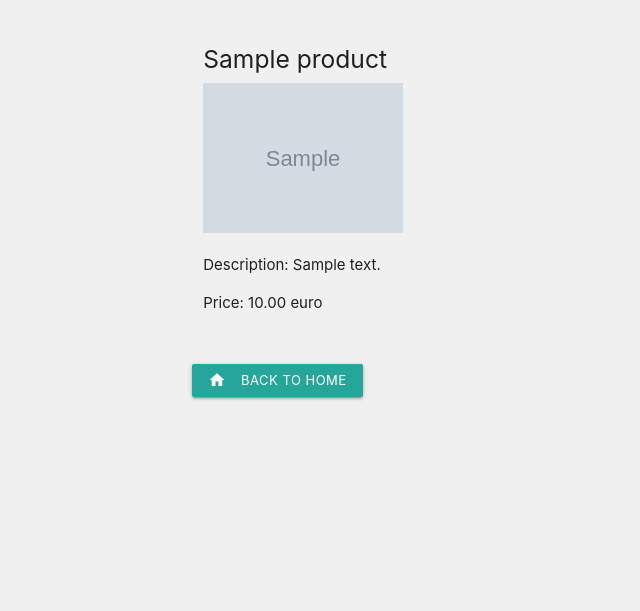
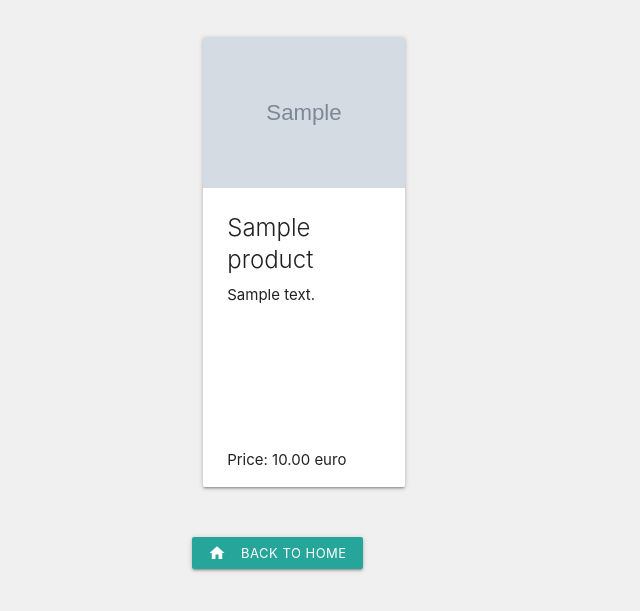
Before and after one commit to faithy80/fsd-project, a Django app: page /shop/ in a window 1280 px wide. Shown: the part 125-736 px from the top of the page, without its empty margins (0-640 px from the left). Run offline with Django 3.2, Linux system fonts and the light colour scheme; tables that the repository leaves empty hold one stand-in row (values such as "Sample post"); grey boxes marked "Sample" are stand-in pictures.

Commit message:
Card added to the shop and admin list product templates.

```diff
--- a/shop/templates/shop.html
+++ b/shop/templates/shop.html
@@ -12,19 +12,25 @@
     {% for item in product_list %}
 
     <div class="col s12 m6 l4 xl3">
-        <h5>
-            {{item.product_name}}
-        </h5>
+        <div class="card card-custom">
+            <div class="card-image">
+                <img src="{{item.product_image.url}}">
+            </div>
 
-        <img class="admin-preview" src="{{item.product_image.url}}" />
+            <div class="card-content">
+                <span class="card-title">{{item.product_name}}</span>
 
-        <p>
-            Description: {{item.product_description}}
-        </p>
+                <p>
+                    {{item.product_description}}
+                </p>
 
-        <p>
-            Price: {{item.product_price}} euro
-        </p>
+                <div class="card-bottom">
+                    <p>
+                        Price: {{item.product_price}} euro
+                    </p>
+                </div>
+            </div>
+        </div>
     </div>
 
     {% endfor %}
--- a/static/css/style.css
+++ b/static/css/style.css
@@ -4,7 +4,7 @@ body {
     background-color: #f0f0f0;
 }
 
-.header{
+.header {
     margin-bottom: 2rem;
 }
 
@@ -12,6 +12,16 @@ body {
     margin-top: 1rem;
     margin-bottom: 1rem;
     margin-right: 1rem;
+}
+
+.card-custom {
+    position: relative;
+    height: 30rem;
+}
+
+.card-bottom {
+    position: absolute;
+    bottom: 1rem;
 }
 
 
@@ -27,10 +37,3 @@ nav {
 .upload-msg {
     margin-top: 2rem;
 }
-
-
-/* --------------------------------- admin/list_prduct */
-
-.admin-preview {
-    height: 10rem;
-}
```
Also changed, not shown: dashboard/templates/list_product.html (+17 -14 lines).
